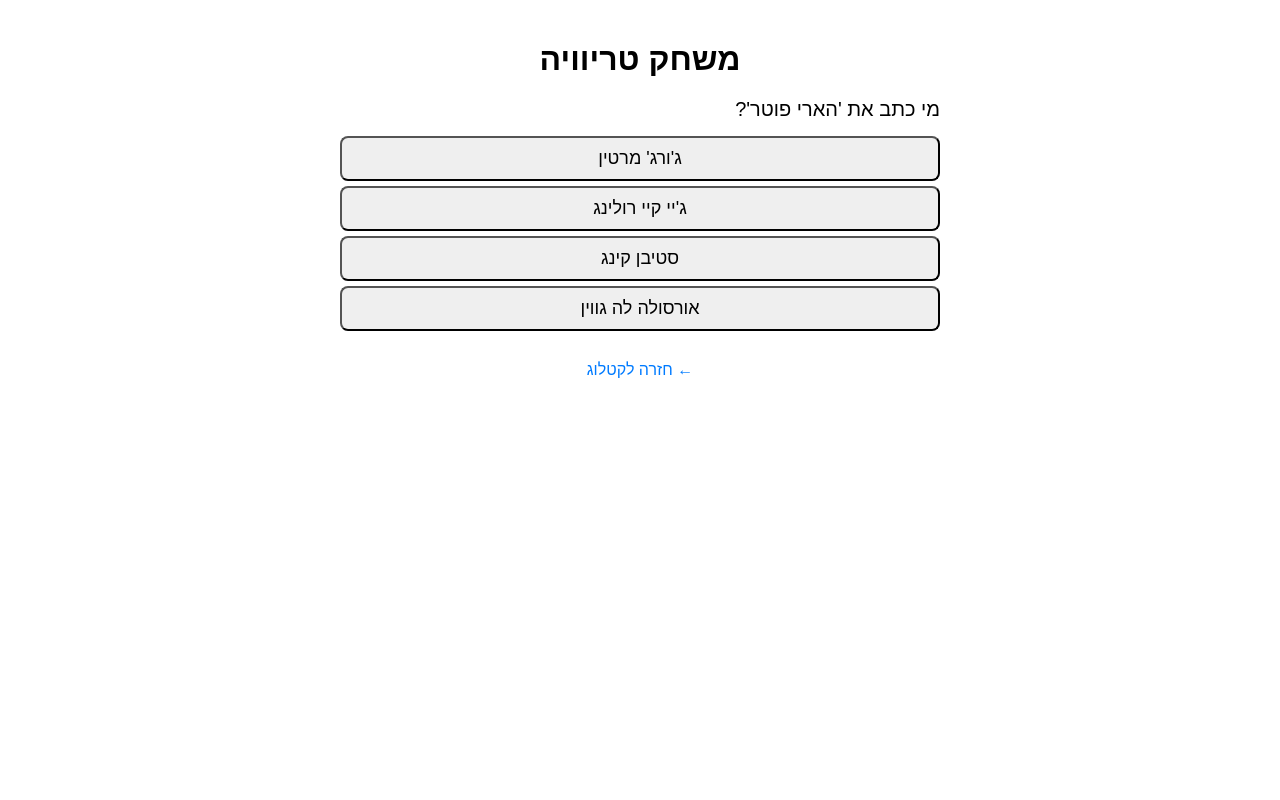
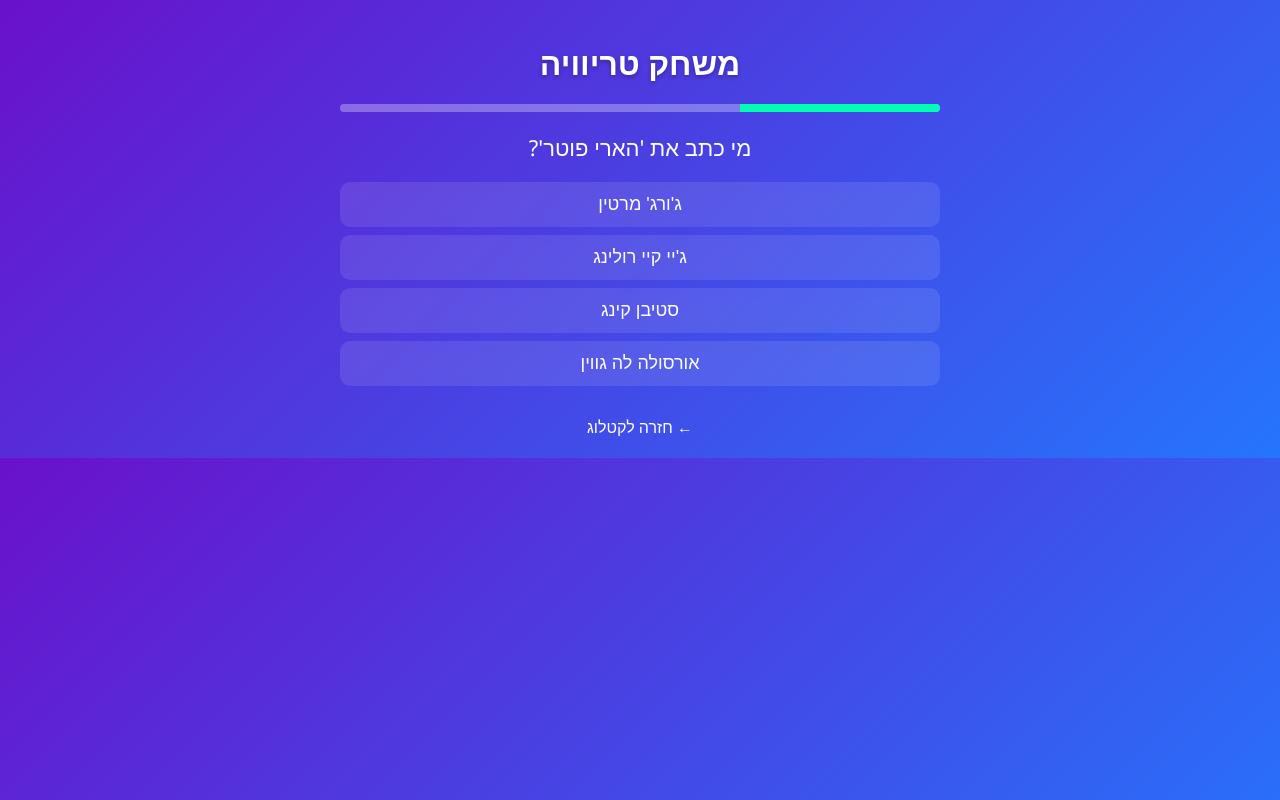
Before and after one commit to shalev1912/chat-gpt, a plain HTML site: page trivia.html in a window 1280 px wide. Both pictures are taken after a click on the button "תל אביב". Drawn offline with Linux system fonts and the light colour scheme.

Commit message:
Update trivia.html

```diff
--- a/trivia.html
+++ b/trivia.html
@@ -4,27 +4,89 @@
   <meta charset="UTF-8" />
   <title>משחק טריוויה</title>
   <style>
-    body { font-family: Arial, sans-serif; direction: rtl; max-width: 600px; margin: auto; padding: 20px; }
-    h1 { text-align: center; margin-bottom: 20px; }
-    .question { font-size: 20px; margin-bottom: 15px; }
+    body {
+      font-family: 'Segoe UI', Arial, sans-serif;
+      direction: rtl;
+      background: linear-gradient(135deg, #6a11cb, #2575fc);
+      color: white;
+      max-width: 600px;
+      margin: auto;
+      padding: 20px;
+    }
+    h1 {
+      text-align: center;
+      margin-bottom: 20px;
+      text-shadow: 0 2px 4px rgba(0,0,0,0.3);
+    }
+    .question {
+      font-size: 22px;
+      margin-bottom: 20px;
+      text-align: center;
+      animation: fadeIn 0.5s ease-in-out;
+    }
     .answers button {
       display: block;
       width: 100%;
-      margin: 5px 0;
-      padding: 10px;
+      margin: 8px 0;
+      padding: 12px;
       font-size: 18px;
-      border-radius: 8px;
+      border-radius: 10px;
+      border: none;
       cursor: pointer;
+      background-color: rgba(255, 255, 255, 0.1);
+      color: white;
+      transition: all 0.25s;
+      backdrop-filter: blur(4px);
     }
-    .answers button:hover { background-color: #e0e0e0; }
-    #score { margin-top: 20px; font-size: 24px; font-weight: bold; text-align: center; }
-    a { display: block; margin-top: 30px; color: #007bff; text-decoration: none; text-align: center; }
-    a:hover { text-decoration: underline; }
-    #ad-container { margin-top: 30px; text-align: center; }
+    .answers button:hover {
+      background-color: rgba(255, 255, 255, 0.3);
+      transform: scale(1.03);
+    }
+    .answers button.correct {
+      background-color: #4CAF50 !important;
+    }
+    .answers button.wrong {
+      background-color: #E74C3C !important;
+    }
+    #score {
+      margin-top: 20px;
+      font-size: 24px;
+      font-weight: bold;
+      text-align: center;
+    }
+    a {
+      display: block;
+      margin-top: 30px;
+      color: #fff;
+      text-decoration: none;
+      text-align: center;
+    }
+    a:hover {
+      text-decoration: underline;
+    }
+    #progress-bar {
+      height: 8px;
+      background-color: rgba(255,255,255,0.3);
+      border-radius: 5px;
+      margin-bottom: 20px;
+      overflow: hidden;
+    }
+    #progress-fill {
+      height: 100%;
+      background-color: #00FFB3;
+      width: 0%;
+      transition: width 0.3s;
+    }
+    @keyframes fadeIn {
+      from { opacity: 0; transform: translateY(10px); }
+      to { opacity: 1; transform: translateY(0); }
+    }
   </style>
 </head>
 <body>
   <h1>משחק טריוויה</h1>
+  <div id="progress-bar"><div id="progress-fill"></div></div>
+
   <div id="game-container">
     <div class="question" id="question">טוען שאלה...</div>
     <div class="answers" id="answers"></div>
@@ -34,27 +96,11 @@
 
   <a href="home.html">← חזרה לקטלוג</a>
 
-  <div id="ad-container">
-    <!-- כאן להוסיף פרסומת Google AdSense -->
-  </div>
-
   <script>
     const questions = [
-      {
-        question: "מהי עיר הבירה של ישראל?",
-        answers: ["תל אביב", "ירושלים", "חיפה", "באר שבע"],
-        correct: 1
-      },
-      {
-        question: "מי כתב את 'הארי פוטר'?",
-        answers: ["ג'ורג' מרטין", "ג'יי קיי רולינג", "סטיבן קינג", "אורסולה לה גווין"],
-        correct: 1
-      },
-      {
-        question: "מה צבע הדגל של צרפת?",
-        answers: ["כחול-לבן-אדום", "ירוק-לבן-אדום", "כחול-לבן-צהוב", "כחול-אדום-צהוב"],
-        correct: 0
-      }
+      { question: "מהי עיר הבירה של ישראל?", answers: ["תל אביב", "ירושלים", "חיפה", "באר שבע"], correct: 1 },
+      { question: "מי כתב את 'הארי פוטר'?", answers: ["ג'ורג' מרטין", "ג'יי קיי רולינג", "סטיבן קינג", "אורסולה לה גווין"], correct: 1 },
+      { question: "מה צבע הדגל של צרפת?", answers: ["כחול-לבן-אדום", "ירוק-לבן-אדום", "כחול-לבן-צהוב", "כחול-אדום-צהוב"], correct: 0 }
     ];
 
     let currentIndex = 0;
@@ -63,26 +109,35 @@
     const questionEl = document.getElementById('question');
     const answersEl = document.getElementById('answers');
     const scoreEl = document.getElementById('score');
+    const progressFill = document.getElementById('progress-fill');
 
     function showQuestion() {
       if (currentIndex >= questions.length) {
-        questionEl.textContent = "המשחק הסתיים!";
+        questionEl.textContent = "🎉 המשחק הסתיים!";
         answersEl.innerHTML = "";
         scoreEl.textContent = `ניקוד סופי: ${score} מתוך ${questions.length}`;
+        progressFill.style.width = "100%";
         return;
       }
       const q = questions[currentIndex];
       questionEl.textContent = q.question;
       answersEl.innerHTML = "";
+      progressFill.style.width = ((currentIndex / questions.length) * 100) + "%";
+
       q.answers.forEach((answer, i) => {
         const btn = document.createElement('button');
         btn.textContent = answer;
         btn.onclick = () => {
           if (i === q.correct) {
+            btn.classList.add("correct");
             score++;
+          } else {
+            btn.classList.add("wrong");
           }
-          currentIndex++;
-          showQuestion();
+          setTimeout(() => {
+            currentIndex++;
+            showQuestion();
+          }, 600);
         };
         answersEl.appendChild(btn);
       });
```
